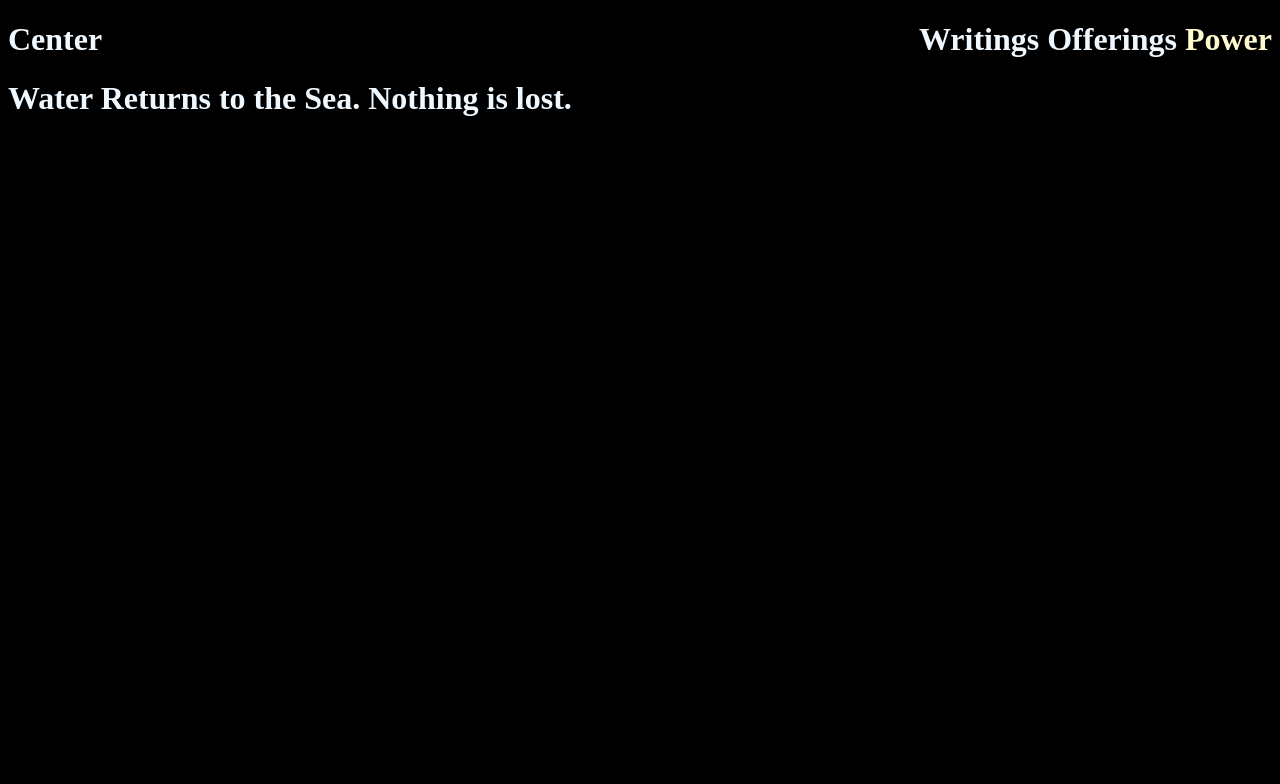
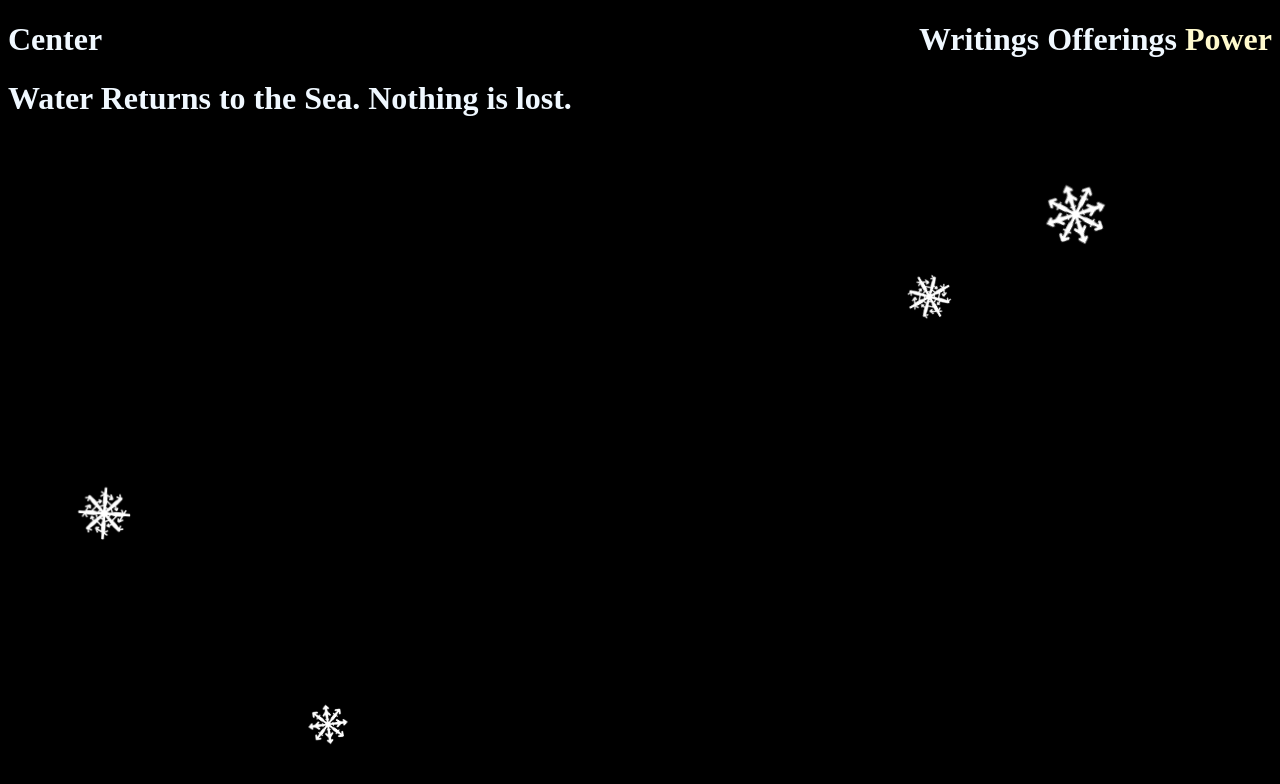
Before and after one commit to SnowCritter/SnowCritter.github.io, a Jekyll site: the page built from power.html, in a window 1280 px wide. Shown: the top 784 px of the page. Built offline with Jekyll 4.4.1, drawn with Linux system fonts in a browser that asks for light colours.

Commit message:
1st attempt at snow

```diff
--- a/power.html
+++ b/power.html
@@ -4,3 +4,10 @@ title: Critter Powers
 active: power
 ---
 <h1>Water Returns to the Sea. Nothing is lost.</h1>
+<div class="snow" aria-hidden="true">
+    <div class="flake" style="left:30%; width:55px; animation-duration:11s; animation-delay:-2s;"><img src="/images/flake%20cycle.png"   style="animation-duration:9s;"></div>
+    <div class="flake" style="left:55%; width:40px; animation-duration:15s; animation-delay:-7s;"><img src="/images/flake%20project.png" style="animation-duration:13s;"></div>
+    <div class="flake" style="left:72%; width:70px; animation-duration:9s;  animation-delay:-4s;"><img src="/images/flake%20recieve.png" style="animation-duration:7s;"></div>
+    <div class="flake" style="left:88%; width:48px; animation-duration:13s; animation-delay:-1s;"><img src="/images/flake%20cycle.png"   style="animation-duration:11s;"></div>
+    <div class="flake" style="left:96%; width:62px; animation-duration:10s; animation-delay:-9s;"><img src="/images/flake%20project.png" style="animation-duration:8s;"></div>
+</div>
--- a/styles.css
+++ b/styles.css
@@ -9,3 +9,34 @@ a{
     color: aliceblue;
     text-decoration: none;
 }
+
+/* Falling snowflakes (Power page) */
+.snow {
+    position: fixed;
+    inset: 0;
+    overflow: hidden;      /* contains off-screen flakes; no scrollbars */
+    z-index: -1;           /* behind in-flow text, above the black body background */
+    pointer-events: none;
+}
+
+.flake {
+    position: absolute;
+    top: 0;
+    animation: fall linear infinite;
+}
+
+.flake img {
+    display: block;
+    width: 100%;
+    animation: spin linear infinite;
+}
+
+@keyframes fall {
+    from { transform: translate(0, -30vh); }
+    to   { transform: translate(-40vw, 110vh); }   /* straight diagonal: down + left together */
+}
+
+@keyframes spin {
+    from { transform: rotate(0deg); }
+    to   { transform: rotate(360deg); }
+}
```
